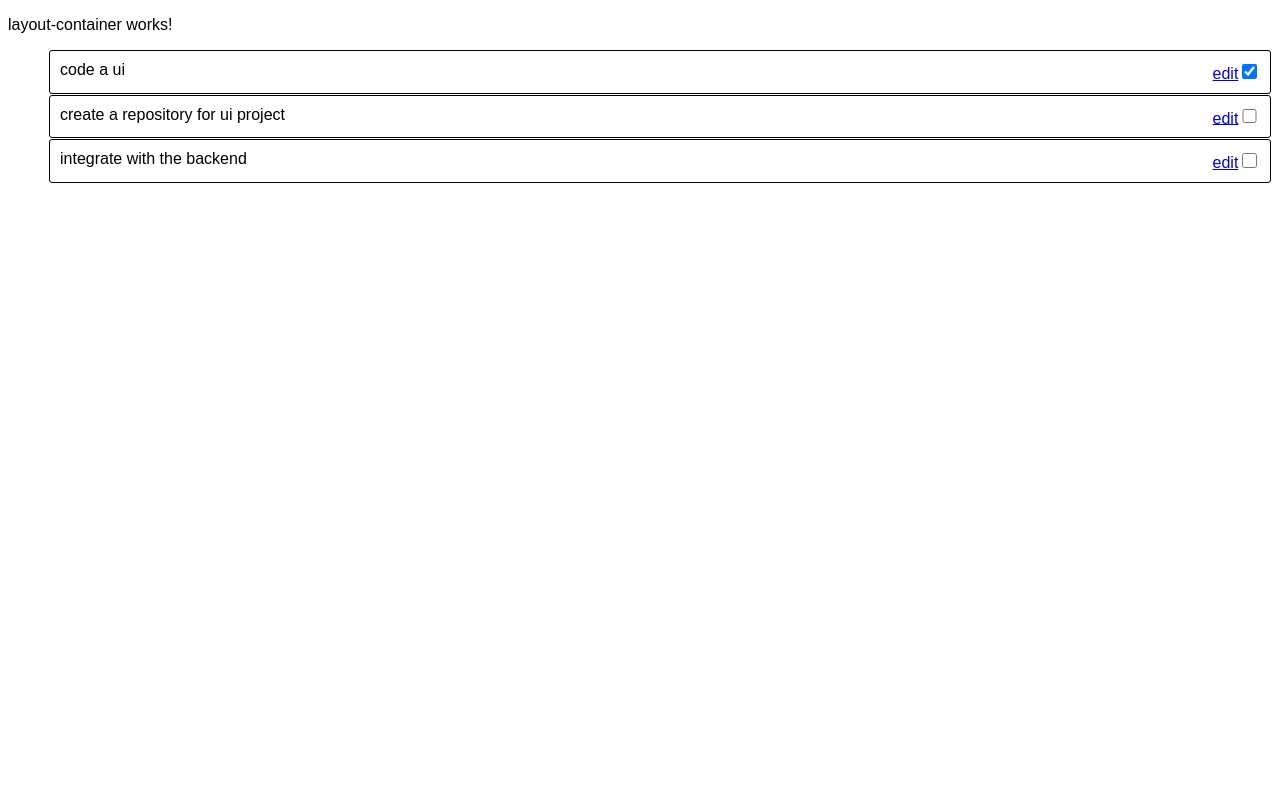
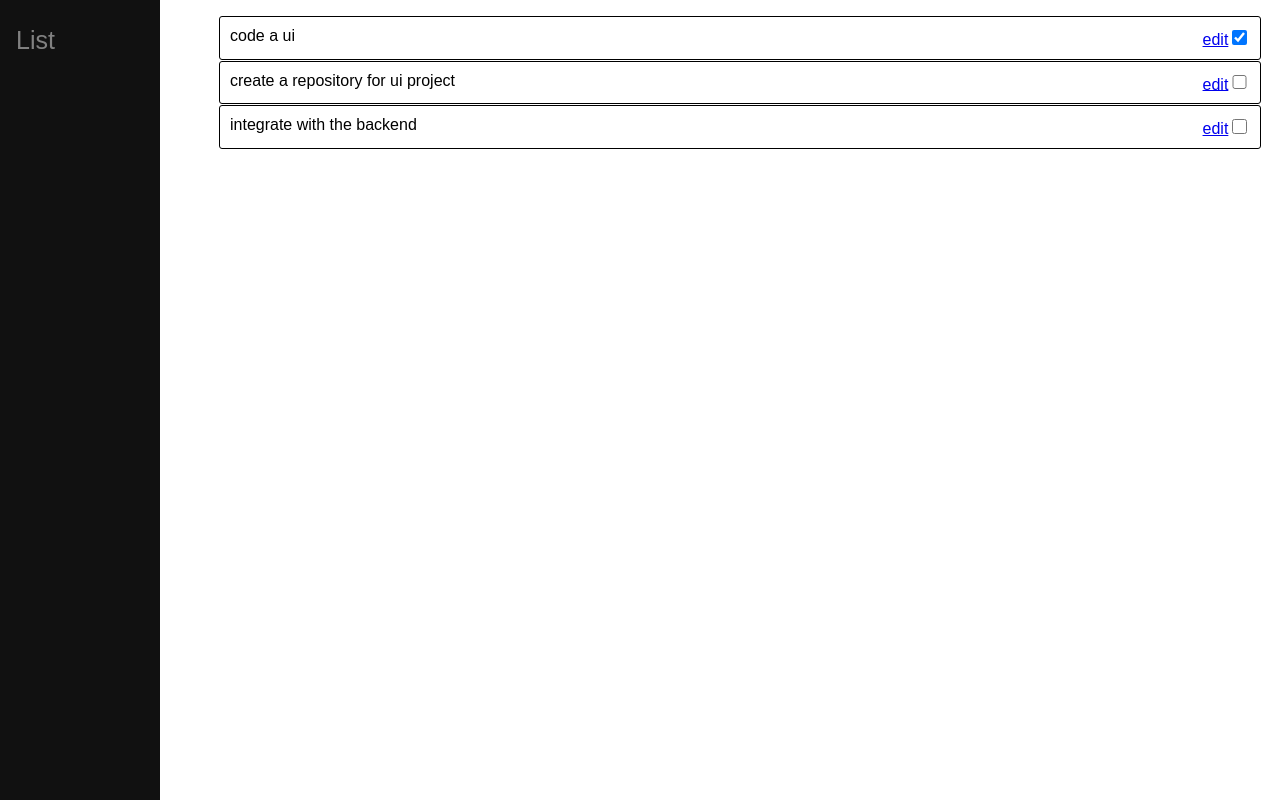
Before and after one commit to rajputd/questlog-ui, an Angular app: page /questlog in a window 1280 px wide. Built offline with nearby package versions, Linux system fonts and the light colour scheme.

Commit message:
add basic styling

```diff
--- a/src/app/layout-container/layout-container.component.html
+++ b/src/app/layout-container/layout-container.component.html
@@ -1,2 +1,6 @@
-<p>layout-container works!</p>
-<ng-content></ng-content>
+<div class="sidenav">
+  <a href="#">List</a>
+</div>
+<div class="content">
+  <ng-content></ng-content>
+</div>
--- a/src/app/layout-container/layout-container.component.scss
+++ b/src/app/layout-container/layout-container.component.scss
@@ -0,0 +1,33 @@
+.sidenav {
+  height: 100%;
+  width: 160px;
+  position: fixed;
+  z-index: 1;
+  top: 0;
+  left: 0;
+  background-color: #111;
+  overflow-x: hidden;
+  padding-top: 20px;
+}
+
+.sidenav a {
+  padding: 6px 8px 6px 16px;
+  text-decoration: none;
+  font-size: 25px;
+  color: #818181;
+  display: block;
+}
+
+.sidenav a:hover {
+  color: #f1f1f1;
+}
+
+.content {
+  margin-left: 160px;
+  padding: 0px 10px;
+}
+
+@media screen and (max-height: 450px) {
+  .sidenav {padding-top: 15px;}
+  .sidenav a {font-size: 18px;}
+}
```
